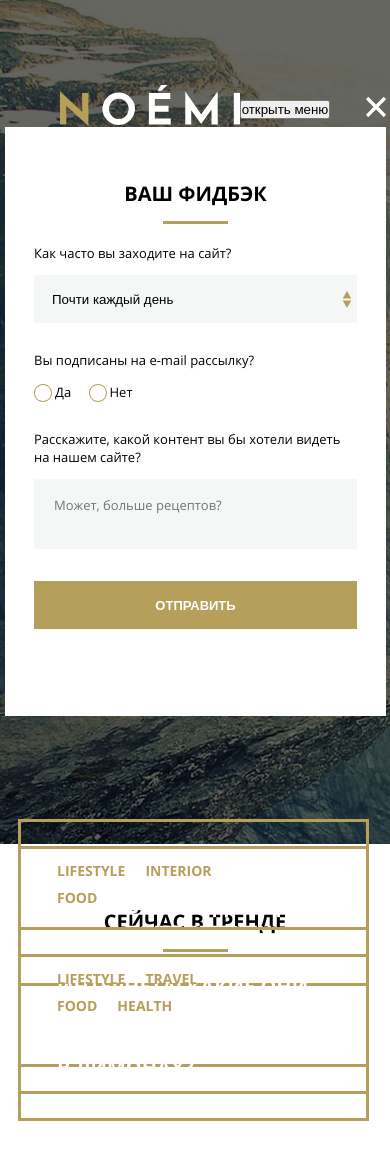
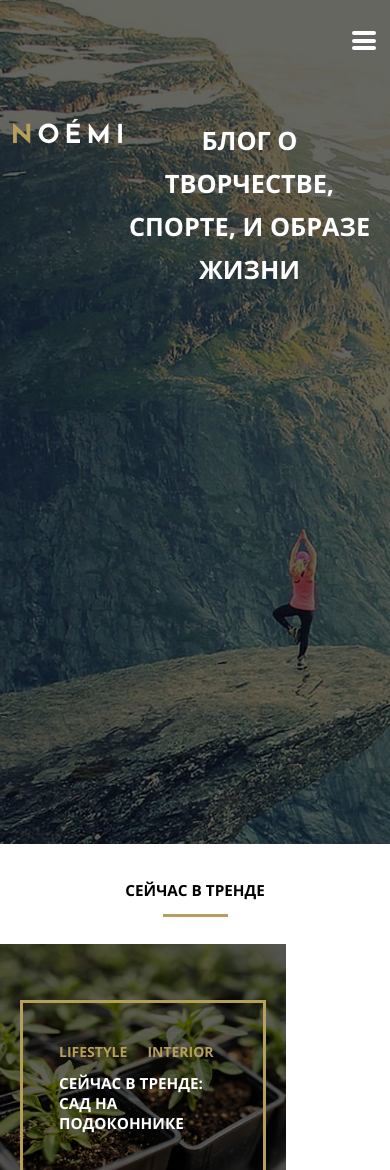
Before and after one commit to equalipt/mq-diploma-equaliptum, a plain HTML site: page index.html in a window 390 px wide. Shown: the top 1170 px of the page. Drawn offline with Linux system fonts and the light colour scheme; files whose address does not match are found by name.

Commit message:
Add files via upload

```diff
--- a/css/style.css
+++ b/css/style.css
@@ -25,6 +25,10 @@ body {
 
 /* P O P U P */
 
+._hidden {
+  visibility: hidden;
+}
+
 .popup {
   position: fixed;
   top: calc(50% - 295px);
@@ -37,9 +41,17 @@ body {
   z-index: 3;
 }
 
-/*.popup {
-  display: none;
-}*/
+/* .popup::before {
+  content: "";
+  position: absolute;
+  top: 0;
+  right: 0;
+  bottom: 0;
+  left: 0;
+  background-color: #000000;
+  opacity: 0.6;
+  z-index: -1;
+} */
 
 .popup-cotainer {
   position: relative;
@@ -47,7 +59,8 @@ body {
   width: 100%;
 }
 
-.popup-container::before, .popup-container::after {
+.popup-container::before,
+.popup-container::after {
   position: absolute;
   content: url("../svg/form-x.svg");
   display: block;
@@ -177,7 +190,7 @@ body {
   display: flex;
   justify-content: space-between;
   align-items: center;
-  margin-bottom: 117px;
+  margin-bottom: 7.6rem; /*7.6rem 127px*/
 }
 
 .logo-img {
@@ -191,27 +204,55 @@ body {
   justify-content: space-between;
 }
 
-.hamburger {
+.menu__button {
+  width: 24px;
+  height: 19px;
+  border: none;
+  padding: 0;
+
+  background-color: transparent;
+  font-size: 25px;
   position: relative;
-  display: block;
-  width: 50px;
-  height: 25px;
-  margin: 20px auto;
-  border-top: 5px solid #fff;
-  border-bottom: 5px solid #fff;
+  text-indent: -9999px;
+  cursor: pointer;
 }
 
-.hamburger:before {
+.menu__button:before,
+.menu__button:after {
   content: "";
+  width: 100%;
+  height: 20%;
+
+  border-radius: 3px;
+  background-color: #ffffff;
+
   position: absolute;
-  top: 5px;
-  left: 0px;
-  width: 100%;
-  border-top: 5px solid #fff;
+  right: 0;
 }
 
-.hamburger {
-  display: none;
+.menu__button:before {
+  top: 0;
+}
+
+.menu__button:after {
+  bottom: 0;
+}
+
+.menu__button-label {
+  width: 100%;
+  height: 25%;
+  margin-top: -2px;
+
+  border-radius: 3px;
+  background-color: #ffffff;
+
+  position: absolute;
+  right: 0;
+  top: 50%;
+}
+
+.menu__button {
+  visibility: hidden;
 }
 
 .menu-list-item:nth-child(n + 2) {
@@ -228,23 +269,23 @@ body {
 .title-wrapper {
   display: flex;
   justify-content: center;
-  margin-top: 125px;
+  margin-top: 7.6rem; /*7.6rem 127px*/
 }
 
 .header-title {
-  font-size: 45px;
+  font-size: 2.81rem; /*2.81rem 45px*/
   font-weight: bold;
   line-height: 1.7;
   text-transform: uppercase;
   color: #ffffff;
   text-align: center;
-  max-width: 700px;
+  max-width: 43rem; /*700/679px 43rem*/
 }
 
 /* T R E N D S - S E C T I O N */
 
 .trends {
-  margin-top: 64px;
+  margin-top: 4rem; /*4rem 64px*/
 }
 
 .h2-trends {
@@ -255,27 +296,52 @@ body {
   width: 100%;
   display: flex;
   justify-content: space-between;
-  align-items: baseline;
   margin-top: 27px;
 }
 
 .trends-article {
+  position: relative;
   display: flex;
-  flex-direction: column;
+  align-items: flex-end;
   width: 24.76%;
+  min-height: 320px;
+  padding: 18px 20px;
+
+  background-color: #000000;
+  background-size: cover;
+
+  z-index: 0;
 }
 
-.trends-img {
-  width: 100%;
+.trends-article::after {
+  content: "";
+  position: absolute;
+  top: 0;
+  right: 0;
+  bottom: 0;
+  left: 0;
+  background-color: #000000;
+  opacity: 0.6;
+  z-index: -1;
+}
 
-  filter: brightness(60%);
+.trends-img1 {
+  background-image: url("../img/trend1.jpg");
+}
+
+.trends-img2 {
+  background-image: url("../img/trend2.jpg");
+}
+
+.trends-img3 {
+  background-image: url("../img/trend3.jpg");
+}
+
+.trends-img4 {
+  background-image: url("../img/trend4.jpg");
 }
 
 .trends-discribe {
-  position: relative;
-
-  min-height: 145px;
-  margin: -160px 21px 16px 18px;
   padding: 39px 49px 37px 36px;
 
   border: 3px solid #b59f5b;
@@ -293,11 +359,11 @@ body {
   justify-content: space-between;
   margin-left: auto;
   margin-right: auto;
-  padding: 60px 15px 0 15px;
+  padding: 4rem 15px 0 15px;
 }
 
 .content-size {
-  max-width: 1200px;
+  /*max-width: 1200px;*/
   width: 100%;
   margin: auto;
   display: flex;
@@ -315,7 +381,7 @@ body {
 }
 
 .articles:nth-child(n+2) {
-  margin-top: 60px;
+  margin-top: 61px;
 }
 
 .articles-image {
@@ -362,7 +428,7 @@ body {
 .h2-title,
 .price-new {
   text-transform: uppercase;
-  font-size: 20px;
+  font-size: 1.23rem; /*1.23rem 20px*/
   font-weight: bold;
 }
 
@@ -607,31 +673,34 @@ body {
   margin-left: auto;
   margin-right: auto;
   max-width: 1200px;
-  width: 100%;
+  flex-basis: 100%;
   padding-left: 15px;
   padding-right: 15px;
 }
 
 .shop-cards-list {
   display: flex;
+  flex-wrap: wrap;
   justify-content: space-between;
   margin-top: 30px;
 }
 
 .shop-cards {
+  display: flex;
+  flex-direction: column;
+  align-items: center;
   width: 29.7%;
 }
 
 .shop-img {
   display: flex;
-  justify-content: center;
 }
 
 .shop-describe {
   position: relative;
   min-height: 267px;
   margin-top: -32px;
-  padding: 58px 23px 0;
+  padding: 50px 23px 20px;
   border: 3px solid #b59f5b;
   z-index: 1;
 }
@@ -652,14 +721,13 @@ body {
 .price {
   display: flex;
   justify-content: space-between;
-  align-items: center;
+  align-items: flex-end;
   margin-top: 22px;
 }
 
 .price-item {
   display: flex;
-  flex-wrap: wrap;
-  width: 90px;
+  flex-direction: column;
 }
 
 .price-old {
@@ -704,7 +772,8 @@ body {
 }
 
 .footer-wrapper {
-  width: 1200px;
+  max-width: 1200px;
+  width: 100%;
   margin: auto;
   padding: 0 15px 40px;
 }
@@ -763,6 +832,11 @@ body {
 ---------------------------------------- */
 
 @media (max-width: 1199px) {
+
+  html {
+    font-size: 14px;
+  }
+
   .header {
     background-image: url("../img/banner-bg-tablet.jpg");
   }
@@ -771,18 +845,55 @@ body {
     display: none;
   }
 
+  .menu__button {
+    visibility: visible;
+  }
+
+  .header-wrapper {
+    padding : 51px 13px 121px;
+  }
+
   .trends-cards {
     flex-wrap: wrap;
   }
 
   .trends-article {
-    width: 49%;
+    min-height: 247px;
+    flex-basis: 49.65%;
   }
 
+  .trends-article:nth-child(n + 3) {
+    margin-top: 0.5%;
+  }
 
+  .content, .content-shop {
+    max-width: 712px;
+  }
 
-  .trends-article:nth-child(n + 2) {
-    margin-top: 1%;
+  .articles {
+    max-width: 392px;
+  }
+
+  .articles,
+  .trends-cards {
+    flex-wrap: wrap;
+  }
+
+  .articles:nth-child(n + 2) {
+    margin-top: 40px;
+  }
+
+  .articles-note {
+    margin-top: 16px;
+    margin-left: 0;
+  }
+
+  .shop-cards {
+    width: 48.3%;
+  }
+
+  .shop-cards:nth-child(n + 3) {
+    margin-top: 4%;
   }
 
   .footer-wrapper {
@@ -801,7 +912,7 @@ body {
     font-size: 9px;
   }
 
-  .header {
+  /* .header {
     display: flex;
     justify-content: center;
     align-items: center;
@@ -810,7 +921,7 @@ body {
 
   .menu {
     justify-content: center;
-  }
+  } */
 
   .header {
     background-image: url("../img/banner-mobile.jpg");
@@ -818,30 +929,63 @@ body {
     height: 100vh;
   }
 
+  .logo-img {
+    display: none;
+  }
+/*
+  .title-wrapper {
+    align-items: f;
+  } */
+
+  .mob-logo {
+    max-width: 268px;
+    width: 100%;
+    margin-bottom: 6.6vh;
+  }
+
   .menu-list {
     display: none;
   }
 
+  .menu__button {
+    position: absolute;
+    top: 31px;
+    right: 14px;
+    visibility: visible;
+  }
+
+  .articles {
+    margin-top: 38px;
+  }
+
   .articles-note {
     margin-left: 0;
-    margin-top: 23px;
+    margin-top: 14px;
   }
 
   .articles-note:after {
     content: "";
     display: block;
     position: relative;
-    margin-top: 14px;
+    margin-top: 21px;
     width: 100%;
     height: 3px;
-    background: grey;
+    background-color: #808080;
+    opacity: 0.3;
+  }
+
+  .h2-title {
+    font-size: 1.7rem;
+  }
+
+  .articles-note-footer {
+    margin-top: 23px;
+    margin-bottom: 20px;
   }
 
   .content-size,
   .articles,
-  .trends-cards,
-  .content-shop,
-  .shop-cards-list {
+  .trends-cards  {
     flex-wrap: wrap;
   }
 
@@ -864,7 +1008,7 @@ body {
   .aside,
   .search-input,
   .shop-cards {
-    max-width: 382px;
+    max-width: 330px;
     width: 100%;
   }
 
```
